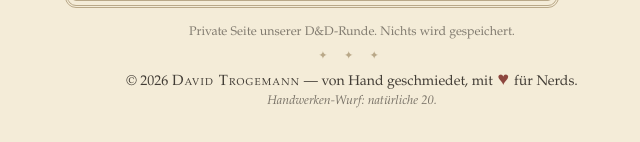
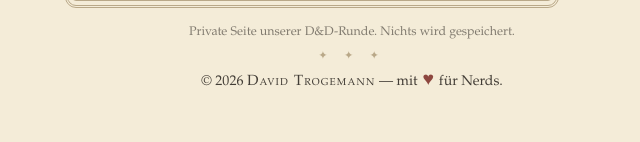
Before and after one commit to magnetron01123/foliant, a Python web app: template app/charakterbogen/templates/index.html in a window 1280 px wide. Shown: the part 1300-1442 px from the top of the page, without its empty margins (288-928 px from the left). After the commit the page ends 1386 px from the top, so only its background shows below. Run offline with Jinja, Linux system fonts and the light colour scheme; the template is opened without the code that fills it, so the values that code supplies are empty.

Commit message:
Website: Credit-Zeile gekürzt und ehrlich — '© 2026 David Trogemann — mit ♥ für Nerds.'
David: zu viel Text, und 'von Hand geschmiedet' stimmt nicht (mit KI gebaut).
Eine Zeile statt zwei, Handwerks-Behauptung und Nat-20-Witz entfernt.

Co-Authored-By: Claude Fable 5 <noreply@anthropic.com>

```diff
--- a/app/charakterbogen/static/site.css
+++ b/app/charakterbogen/static/site.css
@@ -130,7 +130,6 @@ button.neben { width: auto; padding: 10px 16px; font-size: .9rem; white-space: n
 .credit { font-size: .88rem; opacity: .85; }
 .credit .autor { font-variant: small-caps; letter-spacing: .08em; font-size: 1.05em; }
 .credit .herz { color: var(--rot); }
-.credit-wurf { margin-top: 3px !important; font-style: italic; font-size: .78rem; opacity: .6; }
 @media (max-width: 540px) {
   .vergleich { grid-template-columns: 1fr; }
   .linkzeile { flex-direction: column; }
--- a/app/charakterbogen/templates/index.html
+++ b/app/charakterbogen/templates/index.html
@@ -91,9 +91,7 @@
     <footer class="fuss">
       <p class="fuss-hinweis">Private Seite unserer D&amp;D-Runde. Nichts wird gespeichert.</p>
       <p class="fuss-zier" aria-hidden="true">✦ ✦ ✦</p>
-      <p class="credit">© 2026 <span class="autor">David Trogemann</span> — von Hand geschmiedet,
-        mit <span class="herz">♥</span> für Nerds.</p>
-      <p class="credit-wurf">Handwerken-Wurf: natürliche 20.</p>
+      <p class="credit">© 2026 <span class="autor">David Trogemann</span> — mit <span class="herz">♥</span> für Nerds.</p>
     </footer>
   </div>
   <script src="static/site.js"></script>
```
Also changed, not shown: tests/test_charakterbogen_web.py (+1 -1 lines).
